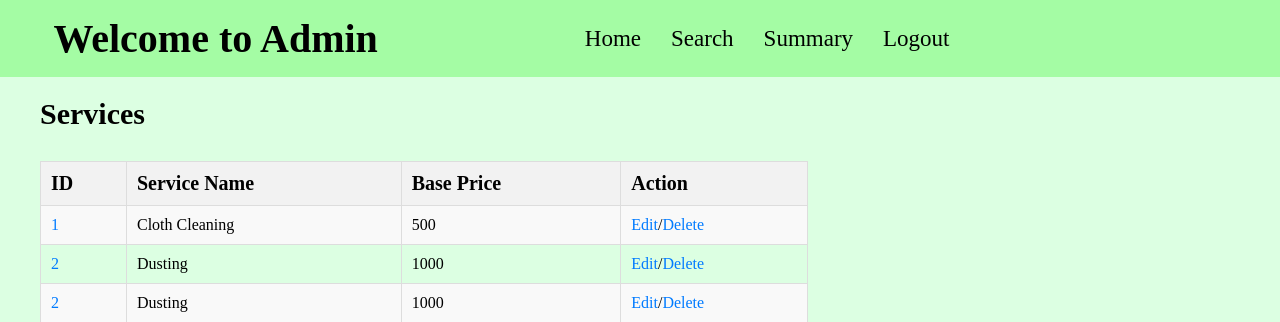
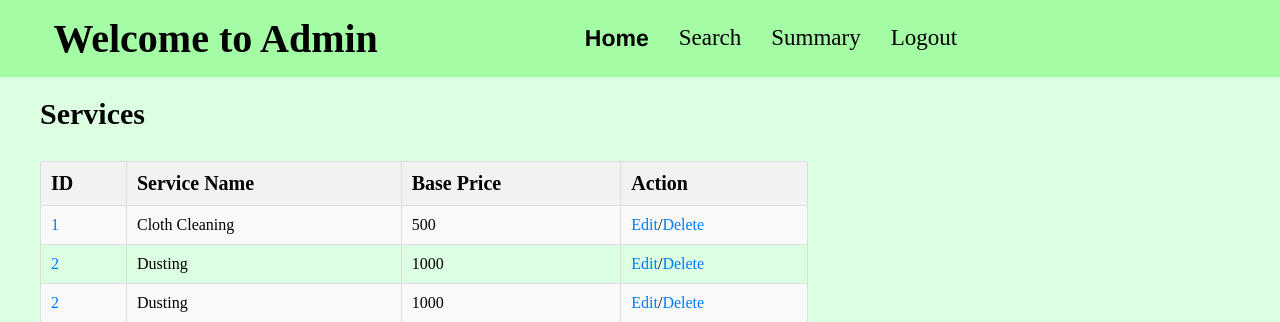
Before and after one commit to AnantLuthra/household-services, a Flask app: template templates/admin_home.html in a window 1280 px wide. Shown: the top 322 px of the page. Run offline with Flask 3, Linux system fonts and the light colour scheme; the template is opened without the code that fills it, so the values that code supplies are empty; parts of the project's set-up code (start-up, migrations or seed data) failed here and were passed over.

Commit message:
Added bold style on current page

```diff
--- a/templates/admin_home.html
+++ b/templates/admin_home.html
@@ -144,7 +144,6 @@
         }
 
 
-
         .modal {
             display: none;
             position: fixed;
@@ -206,6 +205,12 @@
             height: 83%;
             border-radius: 25px;
         }
+
+        .active {
+            font-family: 'Franklin Gothic Medium', 'Arial Narrow', Arial, sans-serif;
+            font-weight: bold;
+        }
+
     </style>
 </head>
 
@@ -213,7 +218,7 @@
     <header>
         <h1>Welcome to Admin</h1>
         <ul>
-            <li><a href="">Home</a></li>
+            <li><a class="active" href="">Home</a></li>
             <li><a href="">Search</a></li>
             <li><a href="">Summary</a></li>
             <li><a href="">Logout</a></li>
```
